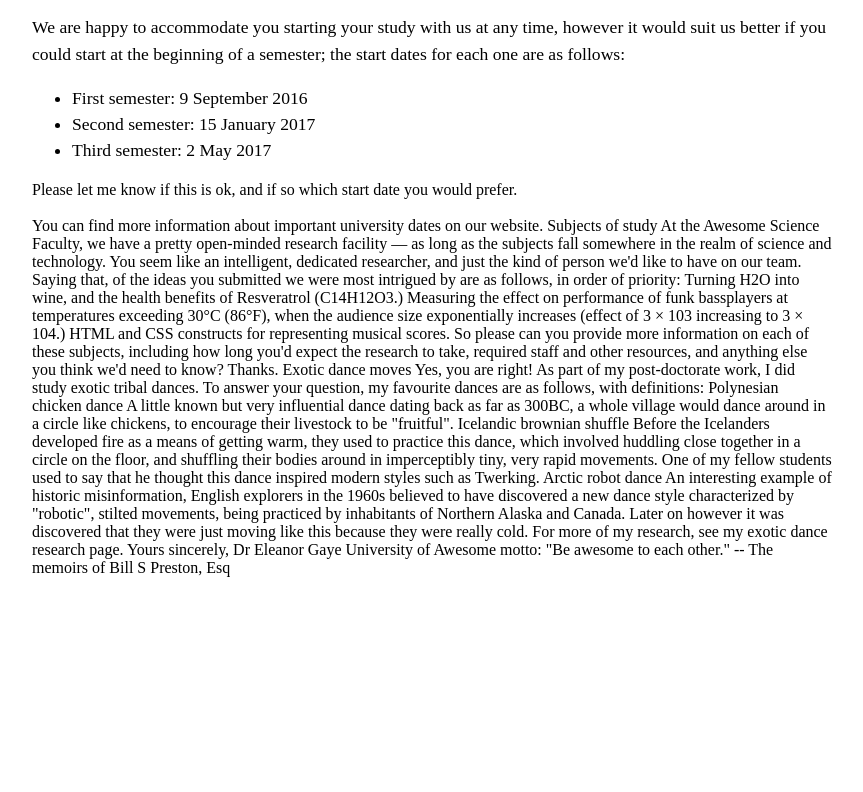
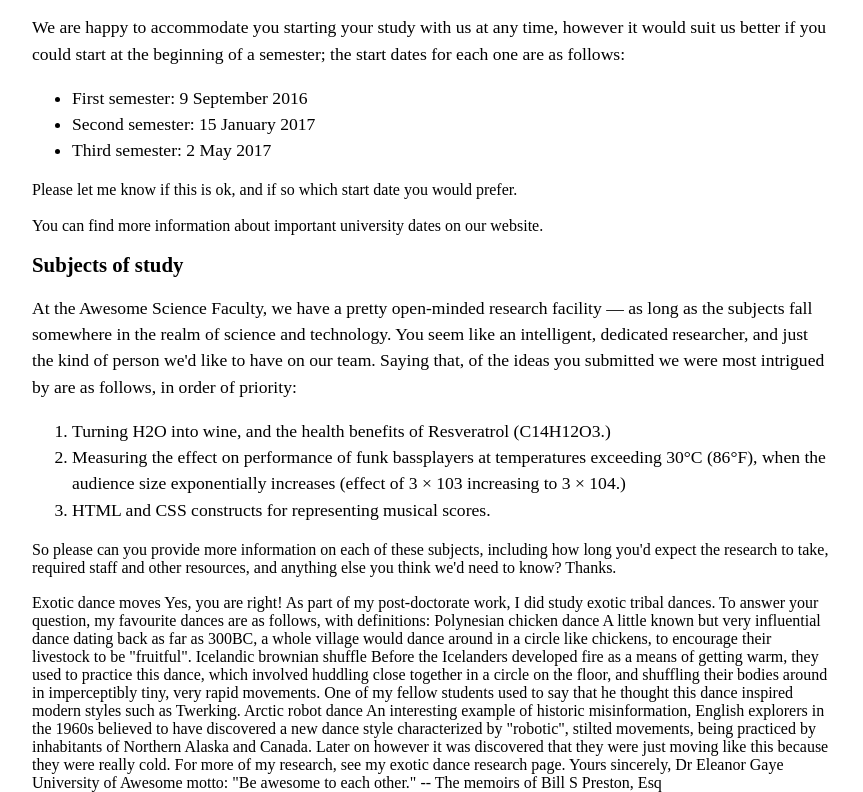
Before and after one commit to JoshuaFrederick/glitch-demo, a plain HTML site: page index.html in a window 1280 px wide. Shown: the part 591-1383 px from the top of the page, without its empty margins (208-1071 px from the left). Before the commit the page ends 1168 px from the top, so only its background shows below. Drawn offline with Linux system fonts and the light colour scheme.

Commit message:
🦄⛴ Updated with Glitch

```diff
--- a/index.html
+++ b/index.html
@@ -62,27 +62,34 @@
 
         </ul>
 
-      Please let me know if this is ok, and if so which start date you would prefer.
+      Please let me know if this is ok, and if so which start date you would prefer. <br>
+      <br>
+      You can find more information about important university dates on our website.
+
+    </p>
 
 
-    </p>
+  <h2>
+    Subjects of study
+  </h2>
+
+  <p>
+    At the Awesome Science Faculty, we have a pretty open-minded research facility — as long as the subjects fall somewhere in the realm of science and technology. You seem like an intelligent, dedicated researcher, and just the kind of person we'd like to have on our team. Saying that, of the ideas you submitted we were most intrigued by are as follows, in order of priority:
+    <ol>
+
+      <li>Turning H2O into wine, and the health benefits of Resveratrol (C14H12O3.)</li>
+      <li>Measuring the effect on performance of funk bassplayers at temperatures exceeding 30°C (86°F), when the audience size exponentially increases (effect of 3 × 103 increasing to 3 × 104.)</li>
+      <li>HTML and CSS constructs for representing musical scores.</li>
+    </ol>
+
+    So please can you provide more information on each of these subjects, including how long you'd expect the research to take, required staff and other resources, and anything else you think we'd need to know? Thanks.
+
+  </p>
 
 
 
 
 
-You can find more information about important university dates on our website.
-
-
-Subjects of study
-
-At the Awesome Science Faculty, we have a pretty open-minded research facility — as long as the subjects fall somewhere in the realm of science and technology. You seem like an intelligent, dedicated researcher, and just the kind of person we'd like to have on our team. Saying that, of the ideas you submitted we were most intrigued by are as follows, in order of priority:
-
-Turning H2O into wine, and the health benefits of Resveratrol (C14H12O3.)
-Measuring the effect on performance of funk bassplayers at temperatures exceeding 30°C (86°F), when the audience size exponentially increases (effect of 3 × 103 increasing to 3 × 104.)
-HTML and CSS constructs for representing musical scores.
-
-So please can you provide more information on each of these subjects, including how long you'd expect the research to take, required staff and other resources, and anything else you think we'd need to know? Thanks.
 
 
 Exotic dance moves
```
